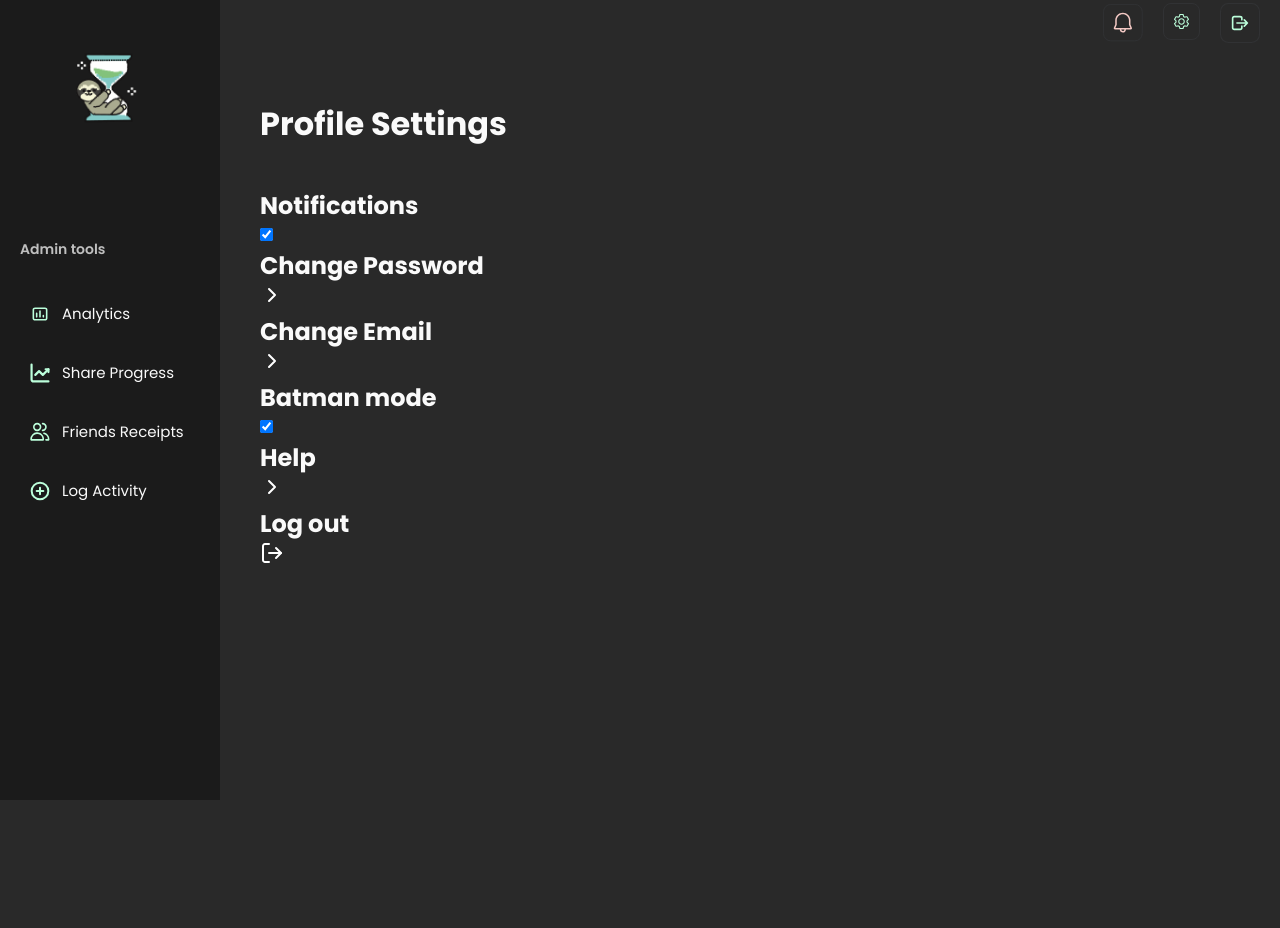
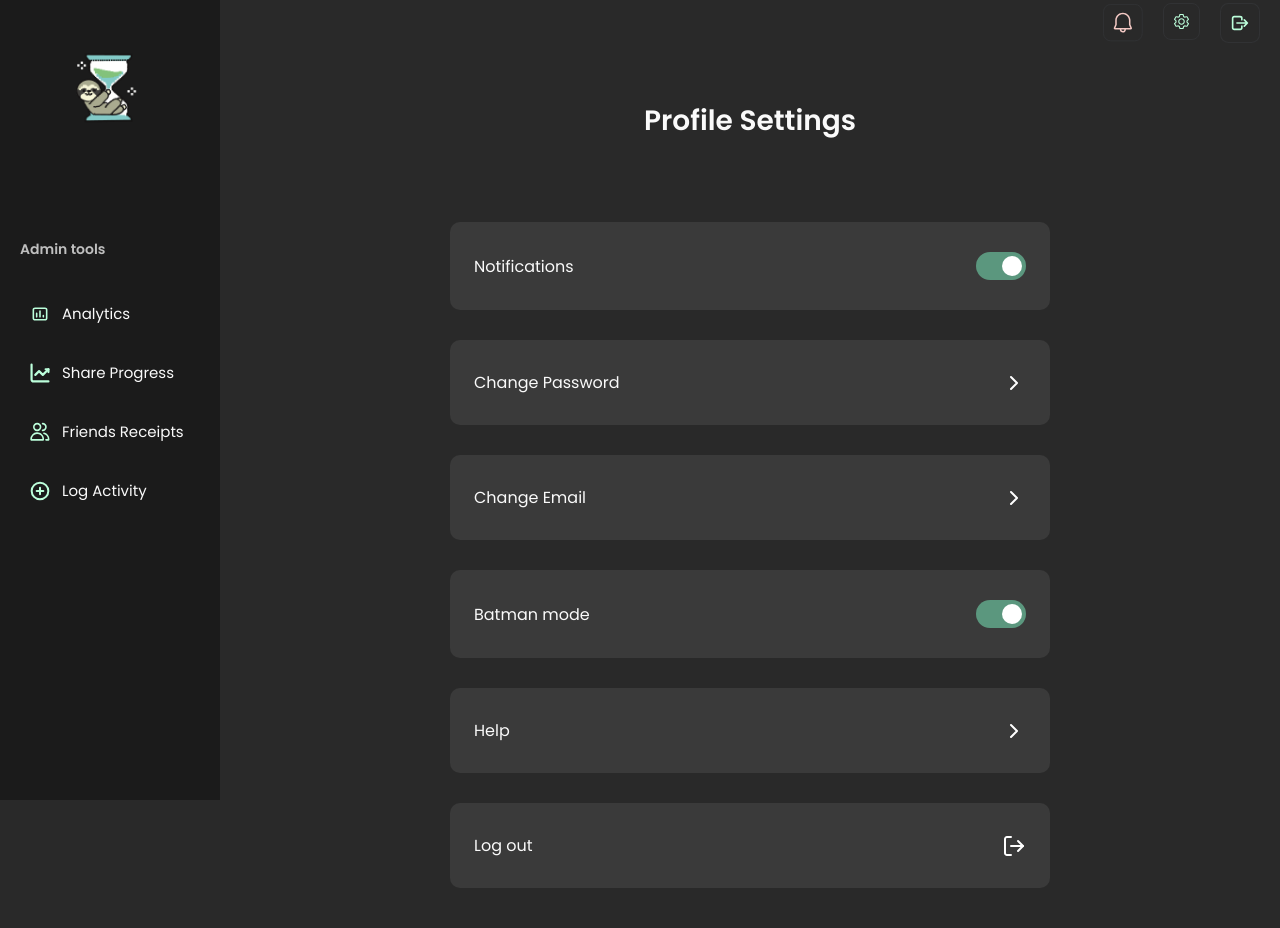
Before and after one commit to Julie-Salazar/Procastinatrics, a Flask app: page /profile-settings in a window 1280 px wide. Before the commit the page ends 800 px from the top, so only its background shows below. Run offline with Flask 3, Linux system fonts and the light colour scheme; the visitor is signed in with stand-in values (Sample User, id 1).

Commit message:
add css for profile settings page

```diff
--- /dev/null
+++ b/app/static/css/profile-settings.css
@@ -0,0 +1,121 @@
+/* profile_settings.css */
+
+.main-content {
+    margin-left: 220px;
+    margin-top: 60px;
+    flex: 1;
+    display: flex;
+    flex-direction: column;
+    align-items: center;
+    padding: 40px;
+    gap: 40px;
+    box-sizing: border-box;
+  }
+
+.main-content .page-title {
+    text-align: center;
+    margin-top: 0px;
+    margin-bottom: 40px;
+    font-size: 28px;
+    font-weight: 600;
+    color: var(--text-primary);
+}
+
+.settings-container {
+    width: 100%;
+    max-width: 600px;
+    display: flex;
+    flex-direction: column;
+    gap: 30px;
+}
+
+.settings-card {
+    background-color: #3A3A3A;
+    border-radius: 10px;
+    padding: 30px 24px;
+    display: flex;
+    justify-content: space-between;
+    width: 100%;
+    align-items: center;
+    text-decoration: none;
+    color: var(--text-primary);
+    transition: background-color 0.3s ease;
+}
+
+.settings-info {
+    flex-grow: 1;
+}
+
+.settings-card.clickable:hover {
+    background-color: #4A4A4A;
+}
+
+.settings-title {
+    font-size: 16px;
+    font-weight: 500;
+    margin: 0;
+    color: var(--text-primary);
+}
+
+.toggle-container {
+    display: flex;
+    align-items: center;
+}
+
+.toggle-switch {
+  position: relative;
+  display: inline-block;
+  width: 50px;
+  height: 28px;
+}
+
+.toggle-switch input {
+  opacity: 0;
+  width: 0;
+  height: 0;
+}
+
+.toggle-slider {
+  position: absolute;
+  cursor: pointer;
+  top: 0;
+  left: 0;
+  right: 0;
+  bottom: 0;
+  background-color: #555;
+  transition: .4s;
+  border-radius: 28px;
+}
+
+.toggle-slider:before {
+  position: absolute;
+  content: "";
+  height: 20px;
+  width: 20px;
+  left: 4px;
+  bottom: 4px;
+  background-color: white;
+  transition: .4s;
+  border-radius: 50%;
+}
+
+input:checked + .toggle-slider {
+  background-color: #5b977e;
+}
+
+input:checked + .toggle-slider:before {
+  transform: translateX(22px);
+}
+
+.forward-icon,
+.logout-icon {
+    display: flex;
+    align-items: center;
+    margin-left: 16px;
+}
+
+.forward-icon svg,
+.logout-icon svg {
+    width: 24px;
+    height: 24px;
+}
--- a/app/templates/profile-settings.html
+++ b/app/templates/profile-settings.html
@@ -8,6 +8,7 @@
     <link href="https://fonts.googleapis.com/css2?family=Inter:wght@400;500;600&family=Poppins:wght@600;700&display=swap" rel="stylesheet">
     <link rel="stylesheet" href="{{ url_for('static', filename='css/global.css') }}">
     <link rel="stylesheet" href="{{ url_for('static', filename='css/share.css') }}">
+    <link rel="stylesheet" href="{{ url_for('static', filename='css/profile-settings.css') }}">
 </head>
 <body>
     <!-- Top bar with buttons -->
@@ -74,7 +75,6 @@
 
             <!-- Change Email or Password -->
             <a href="{{ url_for('change_password') }}" class="settings-card clickable">
-                <div class="settings-card clickable">
                     <div class="settings-info">
                         <h2 class="settings-title">Change Password</h2>
                     </div>
@@ -83,10 +83,8 @@
                             <path d="M9 18L15 12L9 6" stroke="white" stroke-width="2" stroke-linecap="round" stroke-linejoin="round"/>
                         </svg>
                     </div>
-                </div>
             </a>
             <a href="{{ url_for('change_email') }}" class="settings-card clickable">
-                <div class="settings-card clickable">
                     <div class="settings-info">
                         <h2 class="settings-title">Change Email</h2>
                     </div>
@@ -95,7 +93,6 @@
                             <path d="M9 18L15 12L9 6" stroke="white" stroke-width="2" stroke-linecap="round" stroke-linejoin="round"/>
                         </svg>
                     </div>
-                </div>
             </a>
 
             <!-- Batman Mode Toggle -->
@@ -113,7 +110,6 @@
 
             <!-- Help Section -->
             <a href="{{ url_for('help') }}" class="settings-card clickable">
-                <div class="settings-card clickable">
                     <div class="settings-info">
                         <h2 class="settings-title">Help</h2>
                     </div>
@@ -122,7 +118,6 @@
                             <path d="M9 18L15 12L9 6" stroke="white" stroke-width="2" stroke-linecap="round" stroke-linejoin="round"/>
                         </svg>
                     </div>
-                </div>
             </a>
 
             <!-- Log Out Button -->
```
